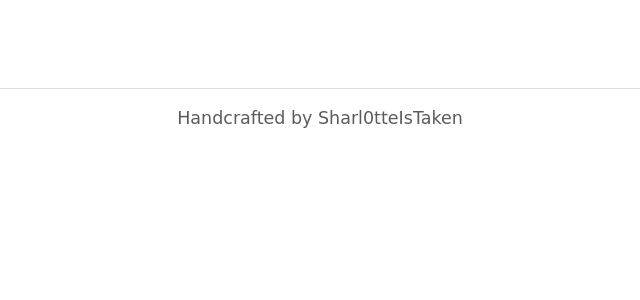
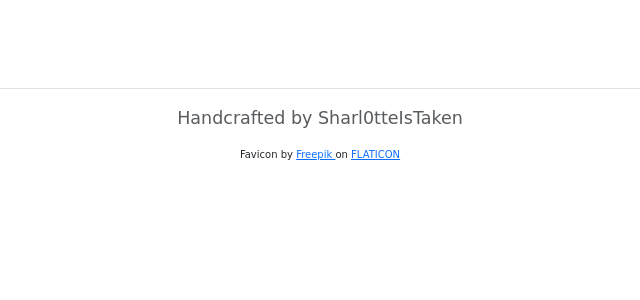
Before and after one commit to Sharl0tteIsTaken/portfolio-website, a Flask app: template templates/about.html in a window 1280 px wide. Shown: the part 344-644 px from the top of the page, without its empty margins (320-960 px from the left). Run offline with Flask 3, Linux system fonts and the light colour scheme; the template is opened without the code that fills it, so the values that code supplies are empty; parts of the project's set-up code (start-up, migrations or seed data) failed here and were passed over; some libraries are stand-ins or nearby versions; some web fonts are replaced.

Commit message:
ENH: update favicon and add favicon credit

```diff
--- a/static/assets/css/style.css
+++ b/static/assets/css/style.css
@@ -111,6 +111,11 @@
     padding: 1.5rem;
     background-color: white;
     margin: 0rem !important;
+}
+
+.favicon-credit {
+    text-align: center;
+    font-size: 10px;
 }
 
 /* index.html */
--- a/templates/footer.html
+++ b/templates/footer.html
@@ -1,10 +1,19 @@
 
     <ul class="nav justify-content-center border-bottom pb-3 mb-3">
-      <!-- <li class="nav-item"><a href="#" class="nav-link px-2 text-body-secondary">Home</a></li> -->
     </ul>
     <div class="footer-container">
       <footer class="py-3">
         <p class="text-center text-body-secondary copyright-text" lang="English">Handcrafted by Sharl0tteIsTaken</p>
+        <div class="favicon-credit" lang="English">
+          Favicon by
+          <a href="https://www.flaticon.com/authors/freepik">
+            Freepik
+          </a>
+          on
+          <a href="https://www.flaticon.com/free-icon/quill-drawing-a-line_16294">
+            FLATICON
+          </a>
+        </div>
       </footer>
     </div>
 
--- a/templates/header.html
+++ b/templates/header.html
@@ -12,7 +12,6 @@
     <link rel="preconnect" href="https://fonts.gstatic.com" crossorigin>
     <link href="https://fonts.googleapis.com/css2?family=Delius&family=Noto+Sans+TC:wght@100..900&family=Pacifico&family=Playwrite+NZ+Basic:wght@100..400&display=swap" rel="stylesheet">
   </head>
-  <!-- TODO: add favicon -->
   <nav class="navbar navbar-expand-md navbar-dark bg-dark" lang="{{ current.language }}">
     <div class="container-fluid">
       <a class="navbar-brand d-flex" href="{{ url_for('home') }}" lang="English">
```
Also changed, not shown: static/assets/ico/favicon.ico.
